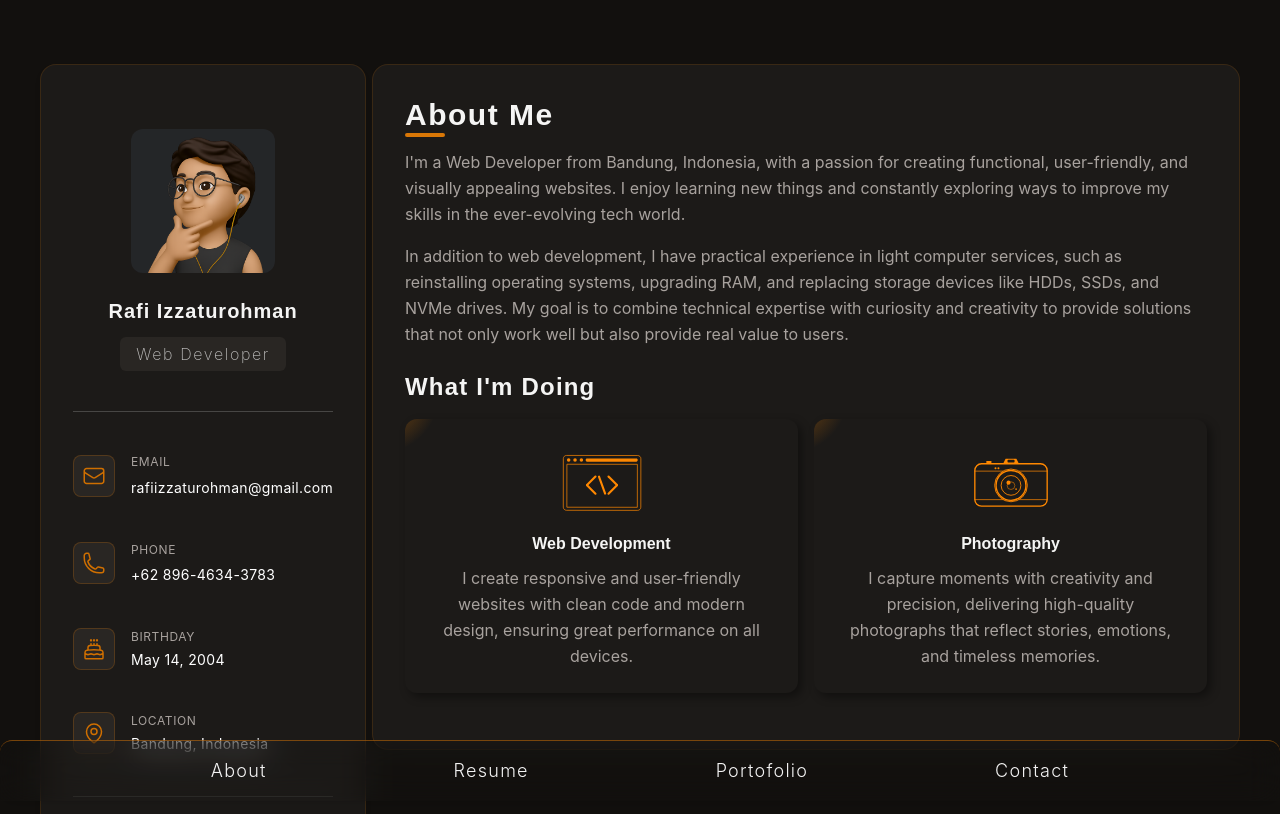
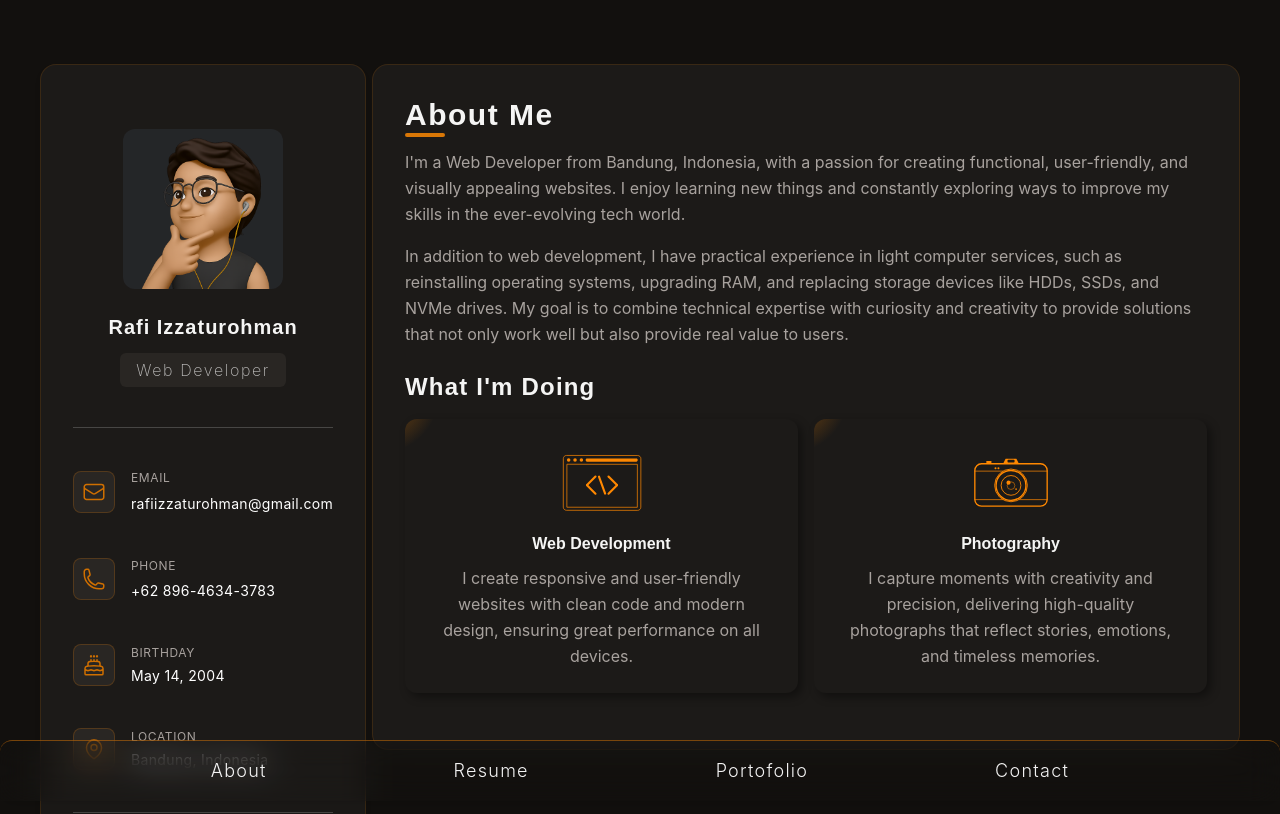
Before and after one commit to rafiizzaturohman/gluon, a Next.js app: page / in a window 1280 px wide. Built offline with nearby package versions, Linux system fonts and the light colour scheme.

Commit message:
Responsive Update

```diff
--- a/src/app/globals.css
+++ b/src/app/globals.css
@@ -62,7 +62,7 @@
   .profile-card {
     @apply relative bg-[var(--color-surface)] border border-[var(--color-border)]
             lg:fixed
-            p-4 sm:p-6 md:px-8 md:pt-12 lg:pt-16 space-y-6 ease-in-out
+            p-5 sm:p-6 md:px-8 md:pt-12 lg:pt-16 space-y-6 ease-in-out
             rounded-2xl shadow-md overflow-hidden transition-all duration-300;
   }
 
@@ -164,7 +164,7 @@
 
   /* ===== Image ===== */
   .profile-image {
-    @apply relative rounded-xl object-cover bg-slate-600/20 w-16 h-16 sm:w-20 sm:h-20 md:w-36 md:h-36;
+    @apply relative rounded-xl object-cover bg-slate-600/20 w-16 h-16 sm:w-20 sm:h-20 md:w-40 md:h-40 transition-all duration-300;
   }
 
   /* ===== Buttons ===== */
```
